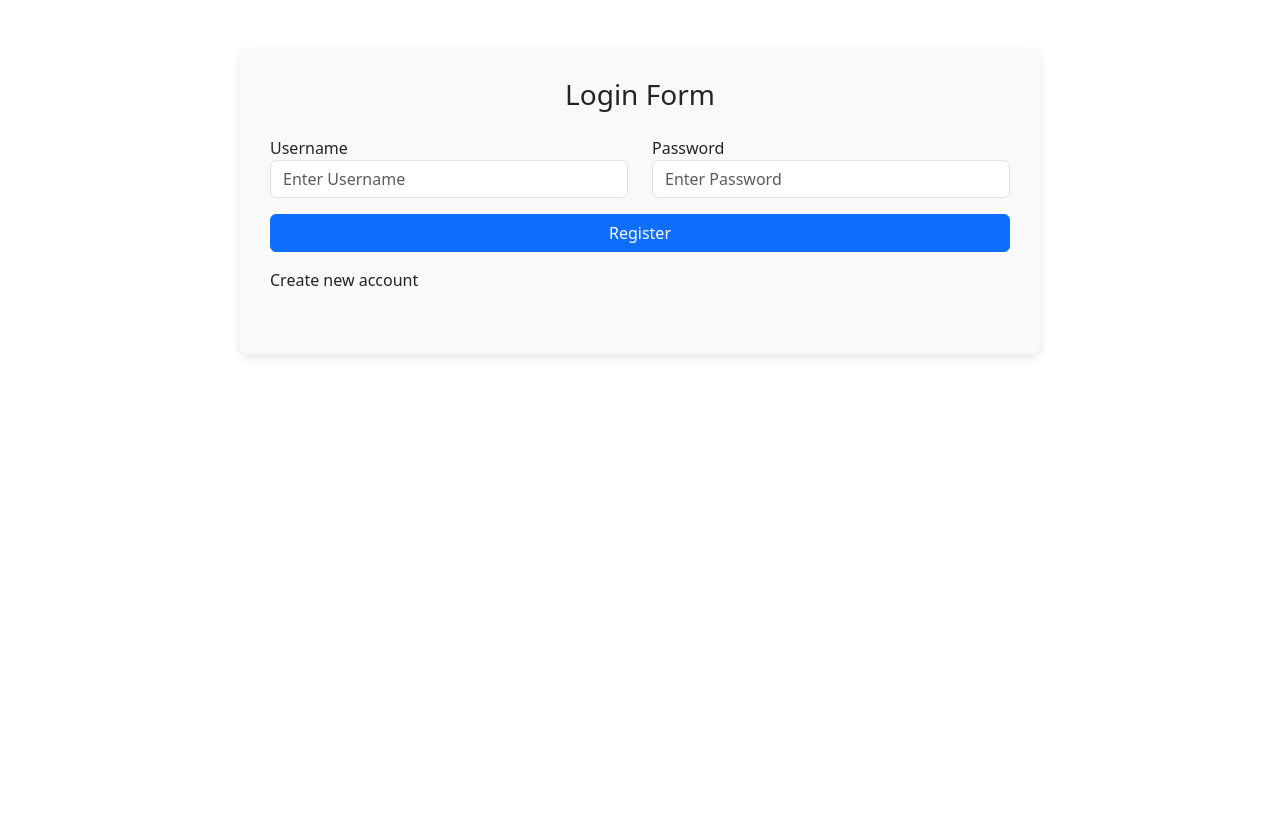
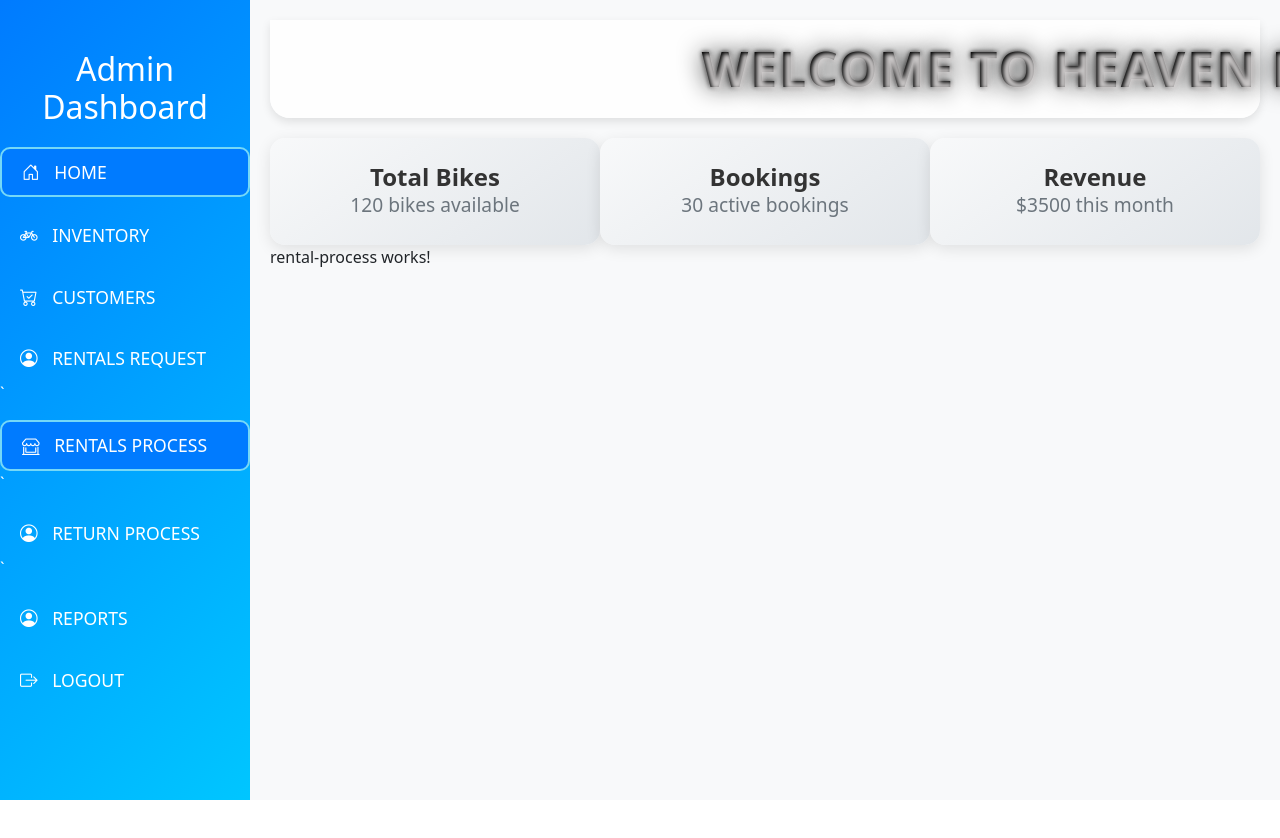
Before and after one commit to Anushan-007/BikeRentalSystem_FroentEnd, an Angular app: page /admin/rental-process in a window 1280 px wide. Before the commit this address led to /login. Shown: the top 838 px of the page. After the commit the page ends 800 px from the top, so only its background shows below. Built offline with nearby package versions, Linux system fonts and the light colour scheme; sample sign-in values are in the browser's storage.

Commit message:
component create

```diff
--- a/src/app/AdminDashBoard/dash-board/dash-board.component.html
+++ b/src/app/AdminDashBoard/dash-board/dash-board.component.html
@@ -28,13 +28,13 @@
       </li>
 
       <li class="nav-item">
-        <a class="nav-link list-group-item list-group-item-action" >
+        <a class="nav-link list-group-item list-group-item-action" [routerLink]="['/admin/rental-process']" routerLinkActive="active">
           <i class="bi bi-shop-window"></i> Rentals Process
         </a>`
       </li>
 
       <li class="nav-item">
-        <a class="nav-link list-group-item list-group-item-action" >
+        <a class="nav-link list-group-item list-group-item-action" [routerLink]="['/admin/return']" routerLinkActive="active">
           <i class="bi bi-person-circle"></i> Return Process
         </a>`
       </li>
--- /dev/null
+++ b/src/app/AdminDashBoard/rental-process/rental-process.component.html
@@ -0,0 +1 @@
+<p>rental-process works!</p>
--- a/src/app/AdminDashBoard/rental-request-list/rental-request-list.component.html
+++ b/src/app/AdminDashBoard/rental-request-list/rental-request-list.component.html
@@ -22,7 +22,7 @@
           <!-- Type Column -->
           <td>{{ item.status }}</td>
 
-          <td><button class="btn btn-danger m-1" >Accept</button><button class="btn btn-danger">Decline</button></td>
+          <td><button class="btn btn-success m-1" >Accept</button><button class="btn btn-danger">Decline</button></td>
 
         </tr>
       </tbody>
--- a/src/app/AdminDashBoard/rental-request-list/rental-request-list.component.ts
+++ b/src/app/AdminDashBoard/rental-request-list/rental-request-list.component.ts
@@ -24,7 +24,4 @@ export class RentalRequestListComponent implements OnInit {
   }
 
 
-
-
-
 }
--- /dev/null
+++ b/src/app/AdminDashBoard/return/return.component.html
@@ -0,0 +1 @@
+<p>return works!</p>
--- a/src/app/app.routes.ts
+++ b/src/app/app.routes.ts
@@ -10,6 +10,8 @@ import { BikeTableComponent } from './AdminDashBoard/bike-table/bike-table.compo
 import { AuthGuard } from './Guard/auth.guard';
 import { CustomerListComponent } from './AdminDashBoard/customer-list/customer-list.component';
 import { RentalRequestListComponent } from './AdminDashBoard/rental-request-list/rental-request-list.component';
+import { RentalProcessComponent } from './AdminDashBoard/rental-process/rental-process.component';
+import { ReturnComponent } from './AdminDashBoard/return/return.component';
 // import { EditBikeComponent } from './AdminDashBoard/edit-bike/edit-bike.component';
 
 
@@ -21,7 +23,9 @@ export const routes: Routes = [
     children:[
       {path:'bikeTable', component:BikeTableComponent},
       {path:'customerList', component:CustomerListComponent},
-     {path:'request-list', component:RentalRequestListComponent}
+     {path:'request-list', component:RentalRequestListComponent},
+     {path:'rental-process', component:RentalProcessComponent},
+     {path:'return', component:ReturnComponent}
       // {path:'editBike', component:EditBikeComponent}
 
     ]
```
Also changed, not shown: src/app/AdminDashBoard/rental-process/rental-process.component.ts (added, +12 -0 lines), src/app/AdminDashBoard/return/return.component.ts (added, +12 -0 lines), src/app/AdminDashBoard/rental-process/rental-process.component.css (added), src/app/AdminDashBoard/return/return.component.css (added), 2 other files (tests, documents, lock files or other folders).
